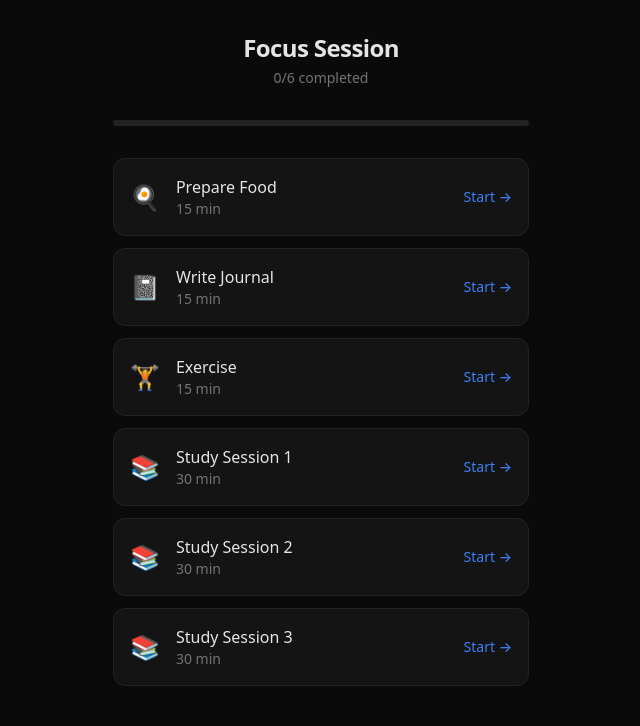
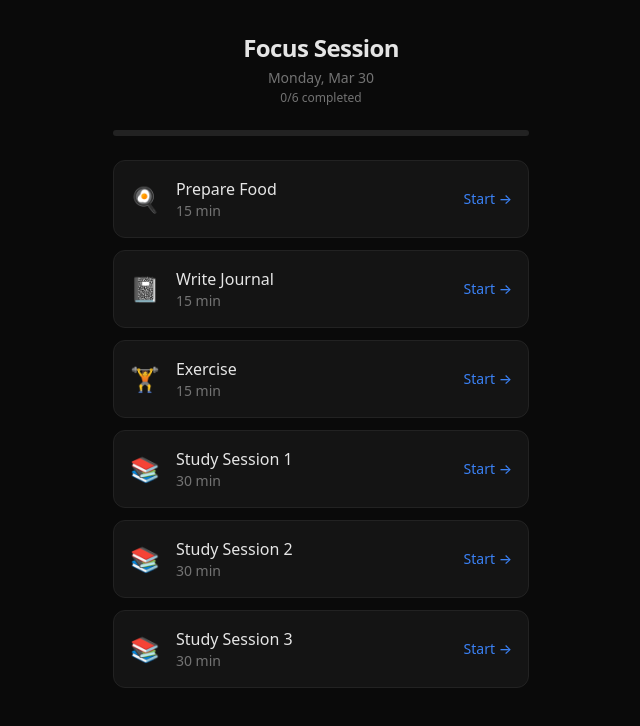
Before and after one commit to sktipwr/focus-session, a Next.js app: page / in a window 1280 px wide. Shown: the top 726 px of the page, without its empty margins (319-959 px from the left). Built offline with nearby package versions, Linux system fonts and the light colour scheme.

Commit message:
Add PWA support, date-based sessions, repeatable tasks

```diff
--- a/app/layout.tsx
+++ b/app/layout.tsx
@@ -1,9 +1,22 @@
-import type { Metadata } from "next";
+import type { Metadata, Viewport } from "next";
 import "./globals.css";
 
 export const metadata: Metadata = {
   title: "Focus Session",
-  description: "4-hour focus timer",
+  description: "Personal focus timer for daily sessions",
+  manifest: "/manifest.json",
+  appleWebApp: {
+    capable: true,
+    statusBarStyle: "black-translucent",
+    title: "Focus",
+  },
+};
+
+export const viewport: Viewport = {
+  themeColor: "#0a0a0a",
+  width: "device-width",
+  initialScale: 1,
+  maximumScale: 1,
 };
 
 export default function RootLayout({
@@ -13,6 +26,9 @@ export default function RootLayout({
 }) {
   return (
     <html lang="en">
+      <head>
+        <link rel="apple-touch-icon" href="/icon-192.png" />
+      </head>
       <body className="min-h-screen">{children}</body>
     </html>
   );
--- a/app/page.tsx
+++ b/app/page.tsx
@@ -10,32 +10,55 @@ interface Task {
   emoji: string;
   duration: number; // seconds
   status: TaskStatus;
-  elapsed: number; // seconds elapsed
+  elapsed: number;
+  repeatable: boolean;
+  completedCount: number;
 }
 
-const INITIAL_TASKS: Task[] = [
-  { id: "food", label: "Prepare Food", emoji: "\uD83C\uDF73", duration: 15 * 60, status: "pending", elapsed: 0 },
-  { id: "journal", label: "Write Journal", emoji: "\uD83D\uDCD3", duration: 15 * 60, status: "pending", elapsed: 0 },
-  { id: "exercise", label: "Exercise", emoji: "\uD83C\uDFCB\uFE0F", duration: 15 * 60, status: "pending", elapsed: 0 },
-  { id: "study-1", label: "Study Session 1", emoji: "\uD83D\uDCDA", duration: 30 * 60, status: "pending", elapsed: 0 },
-  { id: "study-2", label: "Study Session 2", emoji: "\uD83D\uDCDA", duration: 30 * 60, status: "pending", elapsed: 0 },
-  { id: "study-3", label: "Study Session 3", emoji: "\uD83D\uDCDA", duration: 30 * 60, status: "pending", elapsed: 0 },
+const TASK_TEMPLATES: Omit<Task, "status" | "elapsed" | "completedCount">[] = [
+  { id: "food", label: "Prepare Food", emoji: "\uD83C\uDF73", duration: 15 * 60, repeatable: false },
+  { id: "journal", label: "Write Journal", emoji: "\uD83D\uDCD3", duration: 15 * 60, repeatable: false },
+  { id: "exercise", label: "Exercise", emoji: "\uD83C\uDFCB\uFE0F", duration: 15 * 60, repeatable: false },
+  { id: "study-1", label: "Study Session 1", emoji: "\uD83D\uDCDA", duration: 30 * 60, repeatable: true },
+  { id: "study-2", label: "Study Session 2", emoji: "\uD83D\uDCDA", duration: 30 * 60, repeatable: true },
+  { id: "study-3", label: "Study Session 3", emoji: "\uD83D\uDCDA", duration: 30 * 60, repeatable: true },
 ];
 
-const STORAGE_KEY = "focus-session-tasks";
+function freshTasks(): Task[] {
+  return TASK_TEMPLATES.map((t) => ({
+    ...t,
+    status: "pending" as TaskStatus,
+    elapsed: 0,
+    completedCount: 0,
+  }));
+}
 
-function loadTasks(): Task[] {
-  if (typeof window === "undefined") return INITIAL_TASKS;
+function todayKey(): string {
+  return new Date().toISOString().slice(0, 10);
+}
+
+const STORAGE_KEY = "focus-session";
+
+interface DayData {
+  date: string;
+  tasks: Task[];
+}
+
+function loadToday(): DayData {
+  if (typeof window === "undefined") return { date: todayKey(), tasks: freshTasks() };
   try {
     const saved = localStorage.getItem(STORAGE_KEY);
-    if (saved) return JSON.parse(saved);
+    if (saved) {
+      const data: DayData = JSON.parse(saved);
+      if (data.date === todayKey()) return data;
+    }
   } catch {}
-  return INITIAL_TASKS;
+  return { date: todayKey(), tasks: freshTasks() };
 }
 
-function saveTasks(tasks: Task[]) {
+function saveDay(data: DayData) {
   try {
-    localStorage.setItem(STORAGE_KEY, JSON.stringify(tasks));
+    localStorage.setItem(STORAGE_KEY, JSON.stringify(data));
   } catch {}
 }
 
@@ -45,30 +68,20 @@ function formatTime(seconds: number): string {
   return `${m.toString().padStart(2, "0")}:${s.toString().padStart(2, "0")}`;
 }
 
+function formatDate(dateStr: string): string {
+  const d = new Date(dateStr + "T00:00:00");
+  return d.toLocaleDateString("en-US", { weekday: "long", month: "short", day: "numeric" });
+}
+
 // Circular progress ring
-function TimerRing({
-  progress,
-  size = 220,
-  stroke = 8,
-}: {
-  progress: number;
-  size?: number;
-  stroke?: number;
-}) {
+function TimerRing({ progress, size = 220, stroke = 8 }: { progress: number; size?: number; stroke?: number }) {
   const radius = (size - stroke) / 2;
   const circumference = 2 * Math.PI * radius;
   const offset = circumference * (1 - progress);
 
   return (
     <svg width={size} height={size} className="transform -rotate-90">
-      <circle
-        cx={size / 2}
-        cy={size / 2}
-        r={radius}
-        fill="none"
-        stroke="#222"
-        strokeWidth={stroke}
-      />
+      <circle cx={size / 2} cy={size / 2} r={radius} fill="none" stroke="#222" strokeWidth={stroke} />
       <circle
         cx={size / 2}
         cy={size / 2}
@@ -88,40 +101,71 @@ function TimerRing({
 type View = "list" | "timer" | "success" | "allDone";
 
 export default function Home() {
-  const [tasks, setTasks] = useState<Task[]>(INITIAL_TASKS);
+  const [dayData, setDayData] = useState<DayData>({ date: todayKey(), tasks: freshTasks() });
   const [view, setView] = useState<View>("list");
   const [activeIdx, setActiveIdx] = useState<number>(-1);
   const [running, setRunning] = useState(false);
   const [mounted, setMounted] = useState(false);
+  const [installPrompt, setInstallPrompt] = useState<Event | null>(null);
+  const [showInstalled, setShowInstalled] = useState(false);
   const intervalRef = useRef<ReturnType<typeof setInterval> | null>(null);
 
-  // Load from localStorage on mount
+  const tasks = dayData.tasks;
+
+  const updateTasks = useCallback((updater: (tasks: Task[]) => Task[]) => {
+    setDayData((prev) => ({ ...prev, tasks: updater(prev.tasks) }));
+  }, []);
+
+  // Load from localStorage + register SW
   useEffect(() => {
-    const loaded = loadTasks();
-    setTasks(loaded);
-    // Check if all done
-    if (loaded.every((t) => t.status === "done" || t.status === "skipped")) {
+    setDayData(loadToday());
+    const loaded = loadToday();
+    if (loaded.tasks.every((t) => t.status === "done" || t.status === "skipped")) {
+      // Check if any repeatable tasks exist - if so, stay on list
+      if (!loaded.tasks.some((t) => t.repeatable)) {
         setView("allDone");
       }
+    }
+    setDayData(loaded);
     setMounted(true);
+
+    // Register service worker
+    if ("serviceWorker" in navigator) {
+      navigator.serviceWorker.register("/sw.js").catch(() => {});
+    }
+
+    // PWA install prompt
+    const handler = (e: Event) => {
+      e.preventDefault();
+      setInstallPrompt(e);
+    };
+    window.addEventListener("beforeinstallprompt", handler);
+
+    // Check if already installed
+    if (window.matchMedia("(display-mode: standalone)").matches) {
+      setShowInstalled(true);
+    }
+
+    return () => window.removeEventListener("beforeinstallprompt", handler);
   }, []);
 
-  // Save to localStorage on task change
+  // Save on change
   useEffect(() => {
-    if (mounted) saveTasks(tasks);
-  }, [tasks, mounted]);
+    if (mounted) saveDay(dayData);
+  }, [dayData, mounted]);
 
   // Timer tick
   useEffect(() => {
     if (running && activeIdx >= 0) {
       intervalRef.current = setInterval(() => {
-        setTasks((prev) => {
+        updateTasks((prev) => {
           const next = [...prev];
           const task = { ...next[activeIdx] };
           task.elapsed += 1;
           if (task.elapsed >= task.duration) {
             task.status = "done";
             task.elapsed = task.duration;
+            task.completedCount += 1;
             next[activeIdx] = task;
             setRunning(false);
             setView("success");
@@ -135,71 +179,79 @@ export default function Home() {
     return () => {
       if (intervalRef.current) clearInterval(intervalRef.current);
     };
-  }, [running, activeIdx]);
+  }, [running, activeIdx, updateTasks]);
 
-  const startTask = useCallback(
-    (idx: number) => {
-      setTasks((prev) => {
+  const startTask = useCallback((idx: number) => {
+    updateTasks((prev) => {
       const next = [...prev];
-        next[idx] = { ...next[idx], status: "active" };
+      next[idx] = { ...next[idx], status: "active", elapsed: 0 };
       return next;
     });
     setActiveIdx(idx);
     setRunning(true);
     setView("timer");
-    },
-    []
-  );
+  }, [updateTasks]);
 
-  const pauseResume = useCallback(() => {
-    setRunning((r) => !r);
-  }, []);
+  const repeatTask = useCallback((idx: number) => {
+    updateTasks((prev) => {
+      const next = [...prev];
+      next[idx] = { ...next[idx], status: "pending", elapsed: 0 };
+      return next;
+    });
+  }, [updateTasks]);
+
+  const pauseResume = useCallback(() => setRunning((r) => !r), []);
 
   const skipTask = useCallback(() => {
-    setTasks((prev) => {
+    updateTasks((prev) => {
       const next = [...prev];
       next[activeIdx] = { ...next[activeIdx], status: "skipped" };
       return next;
     });
     setRunning(false);
-    goToNextOrDone();
-  }, [activeIdx]);
+    setView("list");
+  }, [activeIdx, updateTasks]);
 
   const markDoneEarly = useCallback(() => {
-    setTasks((prev) => {
+    updateTasks((prev) => {
       const next = [...prev];
-      next[activeIdx] = { ...next[activeIdx], status: "done", elapsed: next[activeIdx].duration };
+      const task = { ...next[activeIdx] };
+      task.status = "done";
+      task.elapsed = task.duration;
+      task.completedCount += 1;
+      next[activeIdx] = task;
       return next;
     });
     setRunning(false);
     setView("success");
-  }, [activeIdx]);
+  }, [activeIdx, updateTasks]);
 
-  const goToNextOrDone = useCallback(() => {
+  const continueAfterSuccess = useCallback(() => {
     const nextPending = tasks.findIndex((t, i) => i > activeIdx && t.status === "pending");
-    if (nextPending === -1) {
-      // Check any remaining pending
-      const anyPending = tasks.findIndex((t) => t.status === "pending");
-      if (anyPending === -1) {
+    if (nextPending !== -1 || tasks.some((t) => t.status === "pending")) {
+      setView("list");
+    } else {
       setView("allDone");
-      } else {
-        setView("list");
-      }
-    } else {
-      setView("list");
     }
   }, [tasks, activeIdx]);
 
-  const continueAfterSuccess = useCallback(() => {
-    goToNextOrDone();
-  }, [goToNextOrDone]);
-
   const resetAll = useCallback(() => {
-    setTasks(INITIAL_TASKS);
+    setDayData({ date: todayKey(), tasks: freshTasks() });
     setView("list");
     setActiveIdx(-1);
     setRunning(false);
   }, []);
+
+  const handleInstall = async () => {
+    if (!installPrompt) return;
+    const prompt = installPrompt as BeforeInstallPromptEvent;
+    prompt.prompt();
+    const result = await prompt.userChoice;
+    if (result.outcome === "accepted") {
+      setShowInstalled(true);
+    }
+    setInstallPrompt(null);
+  };
 
   if (!mounted) {
     return (
@@ -213,69 +265,107 @@ export default function Home() {
   const remaining = activeTask ? activeTask.duration - activeTask.elapsed : 0;
   const progress = activeTask ? activeTask.elapsed / activeTask.duration : 0;
   const completedCount = tasks.filter((t) => t.status === "done").length;
-  const totalMinutes = tasks.reduce((sum, t) => sum + (t.status === "done" ? t.duration : 0), 0) / 60;
+  const totalMinutes = tasks.reduce((sum, t) => sum + t.completedCount * (t.duration / 60), 0);
 
   // ── LIST VIEW ──
   if (view === "list") {
     return (
-      <div className="max-w-md mx-auto px-4 py-8">
-        <div className="text-center mb-8">
+      <div className="max-w-md mx-auto px-4 py-8 min-h-screen flex flex-col">
+        <div className="text-center mb-6">
           <h1 className="text-2xl font-bold tracking-tight">Focus Session</h1>
-          <p className="text-[#737373] text-sm mt-1">
+          <p className="text-[#737373] text-sm mt-1">{formatDate(dayData.date)}</p>
+          <p className="text-[#737373] text-xs mt-0.5">
             {completedCount}/{tasks.length} completed
           </p>
         </div>
 
         {/* Progress bar */}
-        <div className="w-full h-1.5 bg-[#222] rounded-full mb-8 overflow-hidden">
+        <div className="w-full h-1.5 bg-[#222] rounded-full mb-6 overflow-hidden">
           <div
             className="h-full bg-[#3b82f6] rounded-full transition-all duration-500"
             style={{ width: `${(completedCount / tasks.length) * 100}%` }}
           />
         </div>
 
-        <div className="space-y-3">
+        <div className="space-y-3 flex-1">
           {tasks.map((task, idx) => (
-            <button
+            <div
               key={task.id}
-              disabled={task.status === "done" || task.status === "skipped"}
-              onClick={() => startTask(idx)}
               className={`w-full flex items-center gap-4 p-4 rounded-xl border transition-all ${
                 task.status === "done"
-                  ? "bg-[#0a1a0a] border-[#1a3a1a] opacity-70"
+                  ? "bg-[#0a1a0a] border-[#1a3a1a]"
                   : task.status === "skipped"
                   ? "bg-[#141414] border-[#222] opacity-40"
-                  : "bg-[#141414] border-[#222] hover:border-[#3b82f6] hover:bg-[#1a1a2e] cursor-pointer"
+                  : task.status === "active"
+                  ? "bg-[#1a1a2e] border-[#3b82f6]"
+                  : "bg-[#141414] border-[#222]"
               }`}
             >
               <span className="text-2xl">{task.emoji}</span>
               <div className="flex-1 text-left">
-                <div className={`font-medium ${task.status === "done" ? "line-through text-[#737373]" : ""}`}>
+                <div className={`font-medium ${task.status === "done" && !task.repeatable ? "line-through text-[#737373]" : ""}`}>
                   {task.label}
                 </div>
-                <div className="text-sm text-[#737373]">{task.duration / 60} min</div>
+                <div className="text-sm text-[#737373]">
+                  {task.duration / 60} min
+                  {task.completedCount > 0 && (
+                    <span className="ml-2 text-[#22c55e]">
+                      &#10003; {task.completedCount}x
+                    </span>
+                  )}
                 </div>
-              {task.status === "done" && (
+              </div>
+
+              {task.status === "done" && task.repeatable ? (
+                <button
+                  onClick={() => repeatTask(idx)}
+                  className="text-[#3b82f6] text-sm font-medium hover:text-[#60a5fa] transition-colors"
+                >
+                  Again &rarr;
+                </button>
+              ) : task.status === "done" ? (
                 <span className="text-[#22c55e] text-lg">&#10003;</span>
+              ) : task.status === "skipped" ? (
+                <span className="text-[#737373] text-sm">skipped</span>
+              ) : (
+                <button
+                  onClick={() => startTask(idx)}
+                  className="text-[#3b82f6] text-sm font-medium hover:text-[#60a5fa] transition-colors"
+                >
+                  Start &rarr;
+                </button>
               )}
-              {task.status === "skipped" && (
-                <span className="text-[#737373] text-sm">skipped</span>
-              )}
-              {task.status === "pending" && (
-                <span className="text-[#3b82f6] text-sm font-medium">Start &rarr;</span>
-              )}
-            </button>
+            </div>
           ))}
         </div>
 
+        {/* Bottom actions */}
+        <div className="mt-6 space-y-3 pt-4 border-t border-[#222]">
           {completedCount > 0 && (
             <button
               onClick={resetAll}
-            className="mt-8 mx-auto block text-sm text-[#737373] hover:text-[#e5e5e5] transition-colors"
+              className="w-full text-sm text-[#737373] hover:text-[#e5e5e5] transition-colors py-2"
             >
               Reset all sessions
             </button>
           )}
+
+          {/* PWA Install */}
+          {installPrompt && !showInstalled && (
+            <button
+              onClick={handleInstall}
+              className="w-full flex items-center justify-center gap-2 py-2.5 rounded-lg border border-[#222] text-sm text-[#737373] hover:text-[#e5e5e5] hover:border-[#3b82f6] transition-all"
+            >
+              <svg width="16" height="16" viewBox="0 0 16 16" fill="none" className="opacity-60">
+                <path d="M8 1v9m0 0L5 7m3 3l3-3M3 13h10" stroke="currentColor" strokeWidth="1.5" strokeLinecap="round" strokeLinejoin="round" />
+              </svg>
+              Install App
+            </button>
+          )}
+          {showInstalled && (
+            <p className="text-center text-xs text-[#737373]">&#10003; App installed</p>
+          )}
+        </div>
       </div>
     );
   }
@@ -292,20 +382,14 @@ export default function Home() {
           Session {activeIdx + 1} of {tasks.length}
         </p>
 
-        {/* Timer ring */}
         <div className="relative mb-8">
           <TimerRing progress={progress} />
           <div className="absolute inset-0 flex flex-col items-center justify-center">
-            <span className="text-4xl font-mono font-bold tracking-wider">
-              {formatTime(remaining)}
-            </span>
-            <span className="text-[#737373] text-xs mt-1">
-              {running ? "focusing" : "paused"}
-            </span>
+            <span className="text-4xl font-mono font-bold tracking-wider">{formatTime(remaining)}</span>
+            <span className="text-[#737373] text-xs mt-1">{running ? "focusing" : "paused"}</span>
           </div>
         </div>
 
-        {/* Controls */}
         <div className="flex gap-3">
           <button
             onClick={skipTask}
@@ -316,9 +400,7 @@ export default function Home() {
           <button
             onClick={pauseResume}
             className={`px-8 py-2.5 rounded-lg font-medium text-sm transition-all ${
-              running
-                ? "bg-[#1e293b] text-[#3b82f6] hover:bg-[#1e3a5f]"
-                : "bg-[#3b82f6] text-white hover:bg-[#2563eb]"
+              running ? "bg-[#1e293b] text-[#3b82f6] hover:bg-[#1e3a5f]" : "bg-[#3b82f6] text-white hover:bg-[#2563eb]"
             }`}
           >
             {running ? "Pause" : "Resume"}
@@ -343,21 +425,21 @@ export default function Home() {
         <p className="text-[#737373] mb-1">
           You completed <span className="text-[#e5e5e5] font-medium">{activeTask.label}</span>
         </p>
+        {activeTask.completedCount > 1 && (
+          <p className="text-[#3b82f6] text-sm mb-1">
+            {activeTask.completedCount} times today
+          </p>
+        )}
         <p className="text-[#737373] text-sm mb-8">
           {completedCount} of {tasks.length} sessions done
         </p>
 
-        {/* Mini progress dots */}
         <div className="flex gap-2 mb-8">
           {tasks.map((t) => (
             <div
               key={t.id}
               className={`w-3 h-3 rounded-full transition-all ${
-                t.status === "done"
-                  ? "bg-[#22c55e]"
-                  : t.status === "skipped"
-                  ? "bg-[#333]"
-                  : "bg-[#222]"
+                t.status === "done" ? "bg-[#22c55e]" : t.status === "skipped" ? "bg-[#333]" : "bg-[#222]"
               }`}
             />
           ))}
@@ -387,14 +469,13 @@ export default function Home() {
 
         <div className="w-full space-y-2 mb-8">
           {tasks.map((task) => (
-            <div
-              key={task.id}
-              className="flex items-center gap-3 p-3 rounded-lg bg-[#141414] border border-[#222]"
-            >
+            <div key={task.id} className="flex items-center gap-3 p-3 rounded-lg bg-[#141414] border border-[#222]">
               <span className="text-lg">{task.emoji}</span>
               <span className="flex-1 text-left text-sm">{task.label}</span>
               {task.status === "done" ? (
-                <span className="text-[#22c55e] text-sm">&#10003; {task.duration / 60}m</span>
+                <span className="text-[#22c55e] text-sm">
+                  &#10003; {task.completedCount > 1 ? `${task.completedCount}x` : `${task.duration / 60}m`}
+                </span>
               ) : (
                 <span className="text-[#737373] text-sm">skipped</span>
               )}
@@ -414,3 +495,9 @@ export default function Home() {
 
   return null;
 }
+
+// Type for PWA install prompt
+interface BeforeInstallPromptEvent extends Event {
+  prompt(): Promise<void>;
+  userChoice: Promise<{ outcome: "accepted" | "dismissed" }>;
+}
--- /dev/null
+++ b/public/sw.js
@@ -0,0 +1,13 @@
+const CACHE_NAME = "focus-session-v1";
+
+self.addEventListener("install", (e) => {
+  self.skipWaiting();
+});
+
+self.addEventListener("activate", (e) => {
+  e.waitUntil(clients.claim());
+});
+
+self.addEventListener("fetch", (e) => {
+  e.respondWith(fetch(e.request).catch(() => caches.match(e.request)));
+});
```
Also changed, not shown: public/icon-192.png (added), public/icon-512.png (added), public/manifest.json (added). Lines whose indentation alone changed are shown as unchanged.
